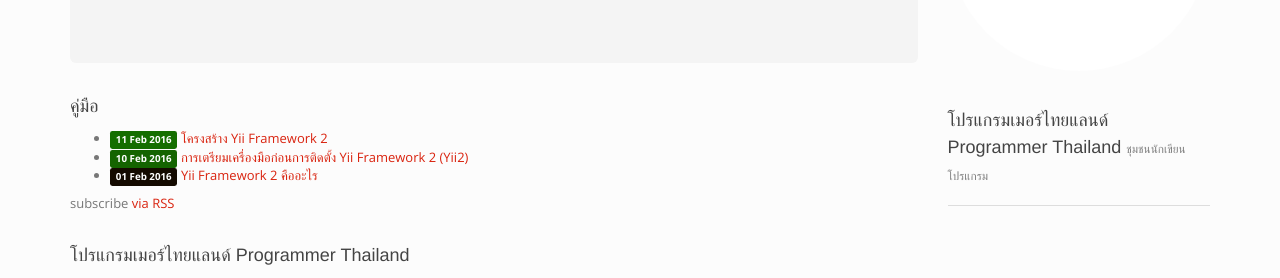
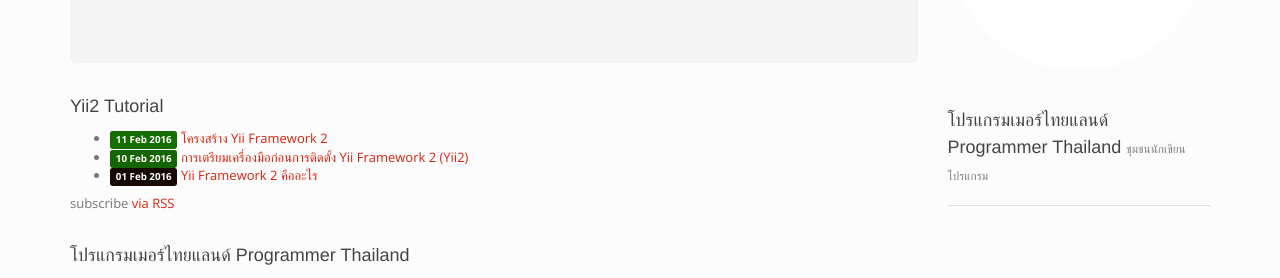
Before and after one commit to ProgrammerThailand/programmerthailand.github.io, a Jekyll site: the page built from index.html, in a window 1280 px wide. Shown: the part 252-530 px from the top of the page. Built offline with Jekyll 4.4.1, drawn with Linux system fonts in a browser that asks for light colours; nearby versions of some CDN libraries; some web fonts are replaced; comment, search, counter and statistics services are not loaded.

Commit message:
update index

```diff
--- a/index.html
+++ b/index.html
@@ -9,7 +9,7 @@
 
 <div class="home">
 
-  <h1 class="page-heading">คู่มือ</h1>
+  <h1 class="page-heading">Yii2 Tutorial</h1>
 
   <ul class="post-list">
     {% for post in site.posts %}
```
